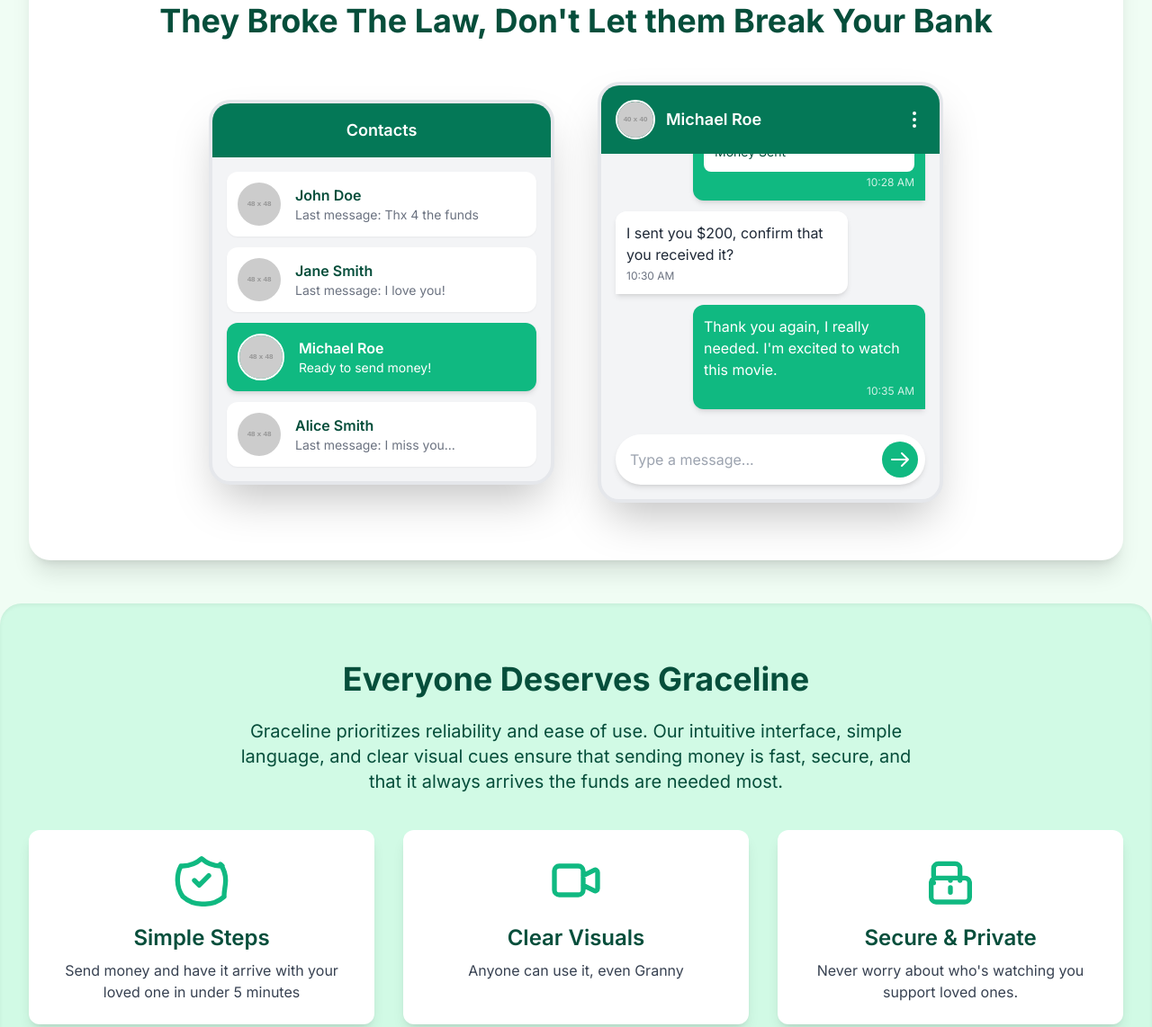
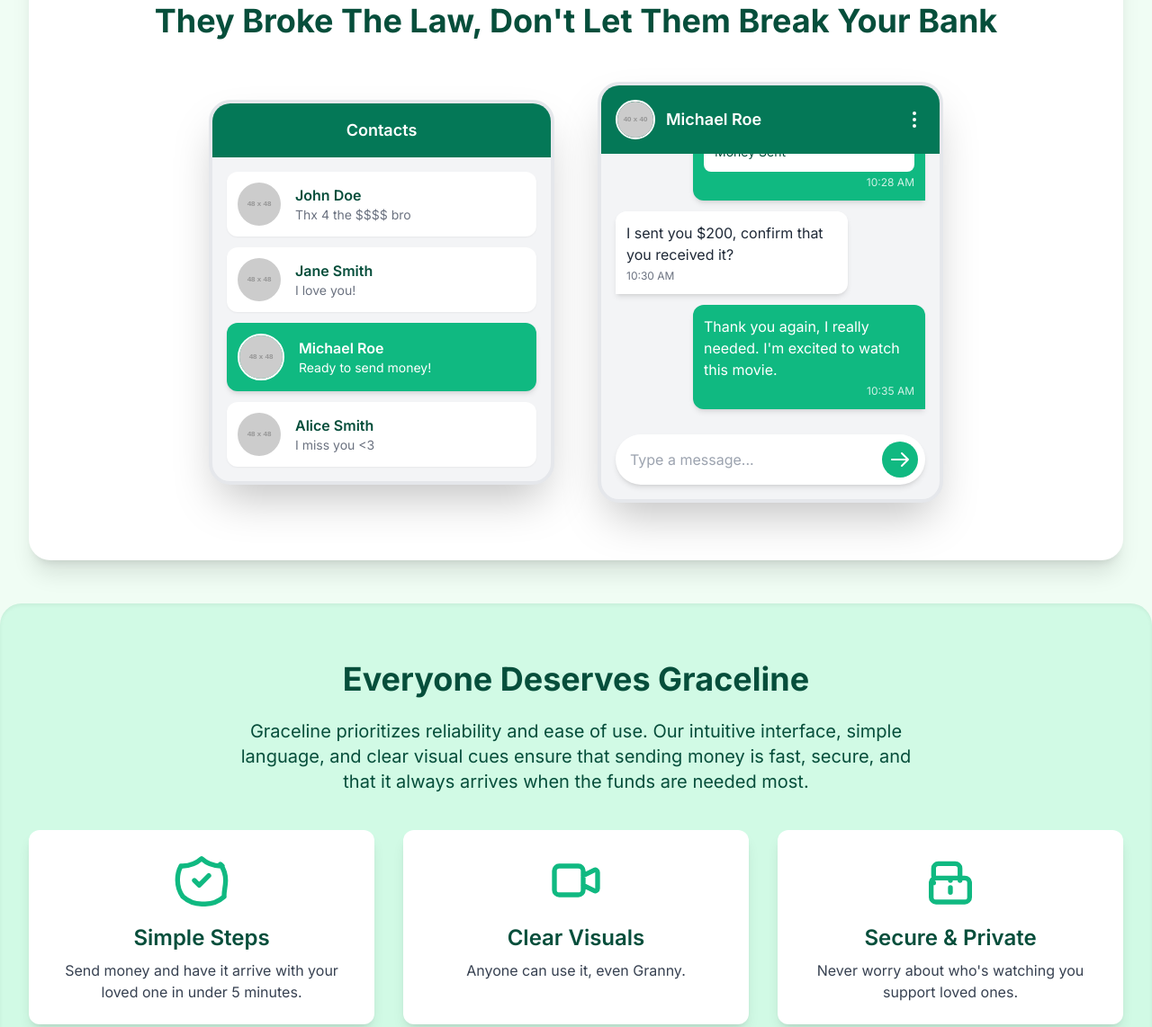
Before and after one commit to FerrariJetpack/Graceline-Website, a plain HTML site: page index.html in a window 1280 px wide. Shown: the part 545-1687 px from the top of the page at 90% size. Drawn offline with nearby package versions, Linux system fonts and the light colour scheme; placeholder pictures from the web are drawn by us.

Commit message:
errors removed, punctuation added

```diff
--- a/index.html
+++ b/index.html
@@ -67,7 +67,7 @@
     <section class="py-16 bg-white rounded-3xl shadow-xl mx-4 md:mx-8 my-12">
         <div class="container mx-auto px-4 md:px-8">
             <h3 class="text-4xl font-bold text-Graceline-dark text-center mb-12">
-                They Broke The Law, Don't Let them Break Your Bank
+                They Broke The Law, Don't Let Them Break Your Bank
             </h3>
             <div class="flex flex-col md:flex-row items-center justify-center gap-12">
 
@@ -81,14 +81,14 @@
                             <img src="https://placehold.co/48x48/d1fae5/047857?text=JD" alt="Contact Avatar" class="rounded-full mr-4">
                             <div>
                                 <p class="font-semibold text-Graceline-dark">John Doe</p>
-                                <p class="text-sm text-gray-500">Last message: Thx 4 the funds </p>
+                                <p class="text-sm text-gray-500">Thx 4 the $$$$ bro </p>
                             </div>
                         </div>
                         <div class="flex items-center p-3 mb-3 bg-white rounded-xl shadow-sm hover:bg-Graceline-accent transition duration-200 cursor-pointer">
                             <img src="https://placehold.co/48x48/d1fae5/047857?text=JS" alt="Contact Avatar" class="rounded-full mr-4">
                             <div>
                                 <p class="font-semibold text-Graceline-dark">Jane Smith</p>
-                                <p class="text-sm text-gray-500">Last message: I love you! </p>
+                                <p class="text-sm text-gray-500">I love you! </p>
                             </div>
                         </div>
                         <div class="flex items-center p-3 bg-Graceline-secondary text-white rounded-xl shadow-md">
@@ -102,7 +102,7 @@
                             <img src="https://placehold.co/48x48/d1fae5/047857?text=AS" alt="Contact Avatar" class="rounded-full mr-4">
                             <div>
                                 <p class="font-semibold text-Graceline-dark">Alice Smith</p>
-                                <p class="text-sm text-gray-500">Last message: I miss you...</p>
+                                <p class="text-sm text-gray-500">I miss you <3 </p>
                             </div>
                         </div>
                     </div>
@@ -170,18 +170,18 @@
         <div class="container mx-auto px-4 md:px-8 text-center">
             <h3 class="text-4xl font-bold mb-6">Everyone Deserves Graceline</h3>
             <p class="text-xl max-w-3xl mx-auto mb-10">
-                Graceline prioritizes reliability and ease of use. Our intuitive interface, simple language, and clear visual cues ensure that sending money is fast, secure, and that it always arrives the funds are needed most.
+                Graceline prioritizes reliability and ease of use. Our intuitive interface, simple language, and clear visual cues ensure that sending money is fast, secure, and that it always arrives when the funds are needed most.
             </p>
             <div class="grid grid-cols-1 md:grid-cols-3 gap-8">
                 <div class="bg-white p-6 rounded-xl shadow-lg flex flex-col items-center">
                     <svg class="w-16 h-16 text-Graceline-secondary mb-4" fill="none" stroke="currentColor" viewBox="0 0 24 24" xmlns="http://www.w3.org/2000/svg"><path stroke-linecap="round" stroke-linejoin="round" stroke-width="2" d="M9 12l2 2 4-4m5.618-4.016A11.955 11.955 0 0112 2.944a11.955 11.955 0 01-8.618 3.04A12.001 12.001 0 002 12c0 2.514.805 4.852 2.19 6.79a11.952 11.952 0 008.61 3.041 12.001 12.001 0 008.61-3.04C21.195 16.852 22 14.514 22 12c0-2.514-.805-4.852-2.19-6.79z"></path></svg>
                     <h4 class="text-2xl font-semibold mb-2">Simple Steps</h4>
-                    <p class="text-gray-700 text-center">Send money and have it arrive with your loved one in under 5 minutes</p>
+                    <p class="text-gray-700 text-center">Send money and have it arrive with your loved one in under 5 minutes.</p>
                 </div>
                 <div class="bg-white p-6 rounded-xl shadow-lg flex flex-col items-center">
                     <svg class="w-16 h-16 text-Graceline-secondary mb-4" fill="none" stroke="currentColor" viewBox="0 0 24 24" xmlns="http://www.w3.org/2000/svg"><path stroke-linecap="round" stroke-linejoin="round" stroke-width="2" d="M15 10l4.553-2.276A1 1 0 0121 8.618v6.764a1 1 0 01-1.447.894L15 14M5 18h8a2 2 0 002-2V8a2 2 0 00-2-2H5a2 2 0 00-2 2v8a2 2 0 002 2z"></path></svg>
                     <h4 class="text-2xl font-semibold mb-2">Clear Visuals</h4>
-                    <p class="text-gray-700 text-center"> Anyone can use it, even Granny</p>
+                    <p class="text-gray-700 text-center"> Anyone can use it, even Granny.</p>
                 </div>
                 <div class="bg-white p-6 rounded-xl shadow-lg flex flex-col items-center">
                     <svg class="w-16 h-16 text-Graceline-secondary mb-4" fill="none" stroke="currentColor" viewBox="0 0 24 24" xmlns="http://www.w3.org/2000/svg"><path stroke-linecap="round" stroke-linejoin="round" stroke-width="2" d="M12 15v2m-6 4h12a2 2 0 002-2v-6a2 2 0 00-2-2H6a2 2 0 00-2 2v6a2 2 0 002 2zm10-10V7a2 2 0 00-2-2H7a2 2 0 00-2 2v3m0 3h.01M12 12h.01M16 12h.01"></path></svg>
@@ -206,7 +206,7 @@
     <!-- Footer -->
     <footer class="bg-Graceline-dark text-white py-8 rounded-t-xl">
         <div class="container mx-auto text-center px-4 md:px-8">
-            <p>&copy; 2025 Graceline. All rights reserved. Lorem ipsum dolor sit amet.</p>
+            <p>&copy; 2025 Graceline. All rights reserved. </p>
             <div class="flex justify-center space-x-6 mt-4">
                 <a href="#" class="hover:text-Graceline-secondary transition duration-200">Privacy Policy</a>
                 <a href="#" class="hover:text-Graceline-secondary transition duration-200">Terms of Service</a>
```
